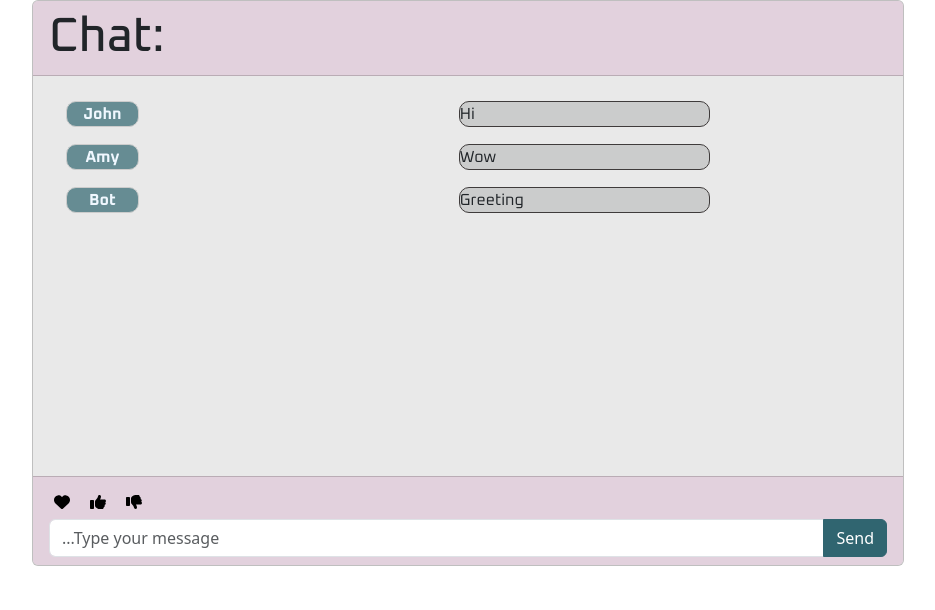
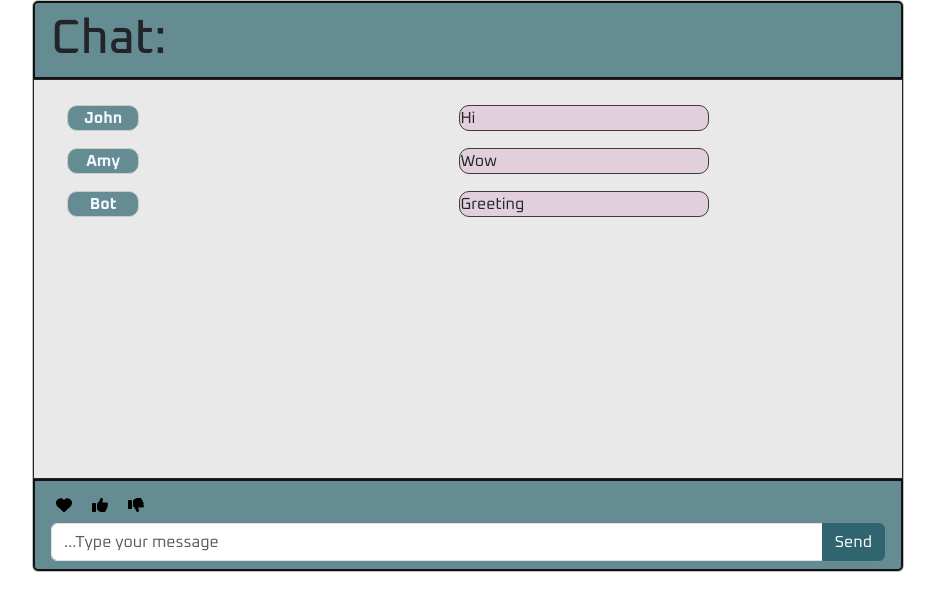
Before and after one commit to yarik89spb/personal-project, a React (Vite) app in the folder client/: page /guest in a window 1280 px wide. Shown: the top 610 px of the page, without its empty margins (172-1107 px from the left). Built offline with nearby package versions, Linux system fonts and the light colour scheme; no server answers; what chartjs-plugin-datalabels would draw is missing.

Commit message:
Change chat footer and header colors (fix overlap)

```diff
--- a/client/src/components/ChatComments.css
+++ b/client/src/components/ChatComments.css
@@ -1,7 +1,16 @@
 @import url('https://fonts.googleapis.com/css2?family=Oxanium:wght@200..800&display=swap');
 
-h3.card-header{
+
+h3.card-header.chat{
+  background-color: rgba(48, 101, 112, 0.7);
+  border: 2px solid #131111;
   font-size: 3rem;
+  font-family: 'Oxanium', sans-serif;
+}
+
+div.card-footer.chat{
+  background-color: rgba(48, 101, 112, 0.7);
+  border: 2px solid #131111;
   font-family: 'Oxanium', sans-serif;
 }
 
@@ -23,7 +32,7 @@ h3.card-header{
 }
 
 div.text-wrap.user-comment{
-  background-color: rgba(191, 193, 193, 0.7);
+  background-color: rgba(223, 198, 215, 0.7);
   margin-right: 20rem;
   border: 1px solid #3f3b3b;
   border-radius: 10px;
--- a/client/src/components/GuestView.css
+++ b/client/src/components/GuestView.css
@@ -5,6 +5,10 @@
 } */
 #chat-container{
   max-width: 70%;
+}
+
+div#comments-container.card-body{
+  border: 1px solid #262424;
 }
 
 .btn.btn-primary {
--- a/client/src/components/GuestView.tsx
+++ b/client/src/components/GuestView.tsx
@@ -84,7 +84,7 @@ function GuestView() {
           <EventScreen question={currentScreen} onOptionClick={sendUserAnswerToServer}/>
         </div>
         <div className='card'>
-          <h3 className='card-header'>Chat:</h3>
+          <h3 className='card-header chat'>Chat:</h3>
           <div className='card-body' style={{ height: '400px', maxHeight: '400px', overflowY: 'auto' }} id='comments-container'>
             <AlwaysScrollToBottom>
               <ChatComments comments={commentsArray}/>
@@ -92,7 +92,7 @@ function GuestView() {
           </div>
 
 
-          <div className='card-footer'>
+          <div className='card-footer chat'>
             <div className='reaction-buttons'>
               <button className={`reaction-button ${selectedReaction === 'heart' ? 'selected' : ''}`} onClick={() => handleReactionClick('heart')}>
                 <FontAwesomeIcon icon={faHeart} />
--- a/client/src/components/StatsView.css
+++ b/client/src/components/StatsView.css
@@ -9,23 +9,23 @@ h2 {
   font-family: 'Orbitron', sans-serif;
 }
 
-.card-header h5 {
+.card-header.h5 {
   font-size: 1.5rem;
   font-family: 'Orbitron', sans-serif; /* Apply Roboto font to the card header */
   /* Add other styling as needed */
 }
 
 .card {
-  background-color: rgba(211, 211, 211, 0.5) !important;
+  background-color: rgba(211, 211, 211, 0.5);
 }
 
 .card-header{
-  background-color: rgba(223, 198, 215, 0.7) !important;
+  background-color: rgba(223, 198, 215, 0.7);
 }
 
 
 .card-footer {
-  background-color: rgba(223, 198, 215, 0.7) !important;
+  background-color: rgba(223, 198, 215, 0.7);
 }
 
 div.col-md-6.mb-3{
```
Also changed, not shown: 1 other file (tests, documents, lock files or other folders).
